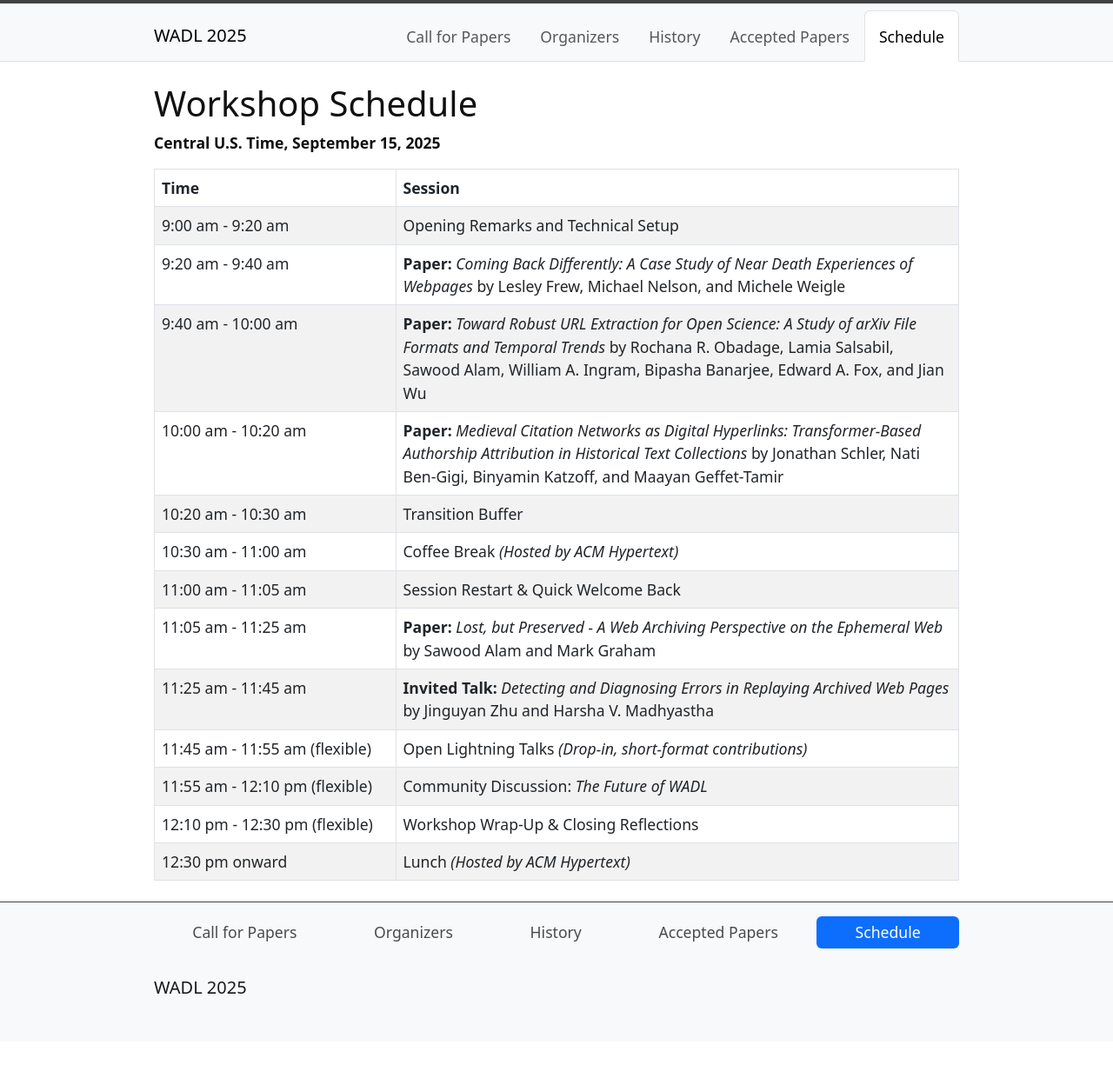
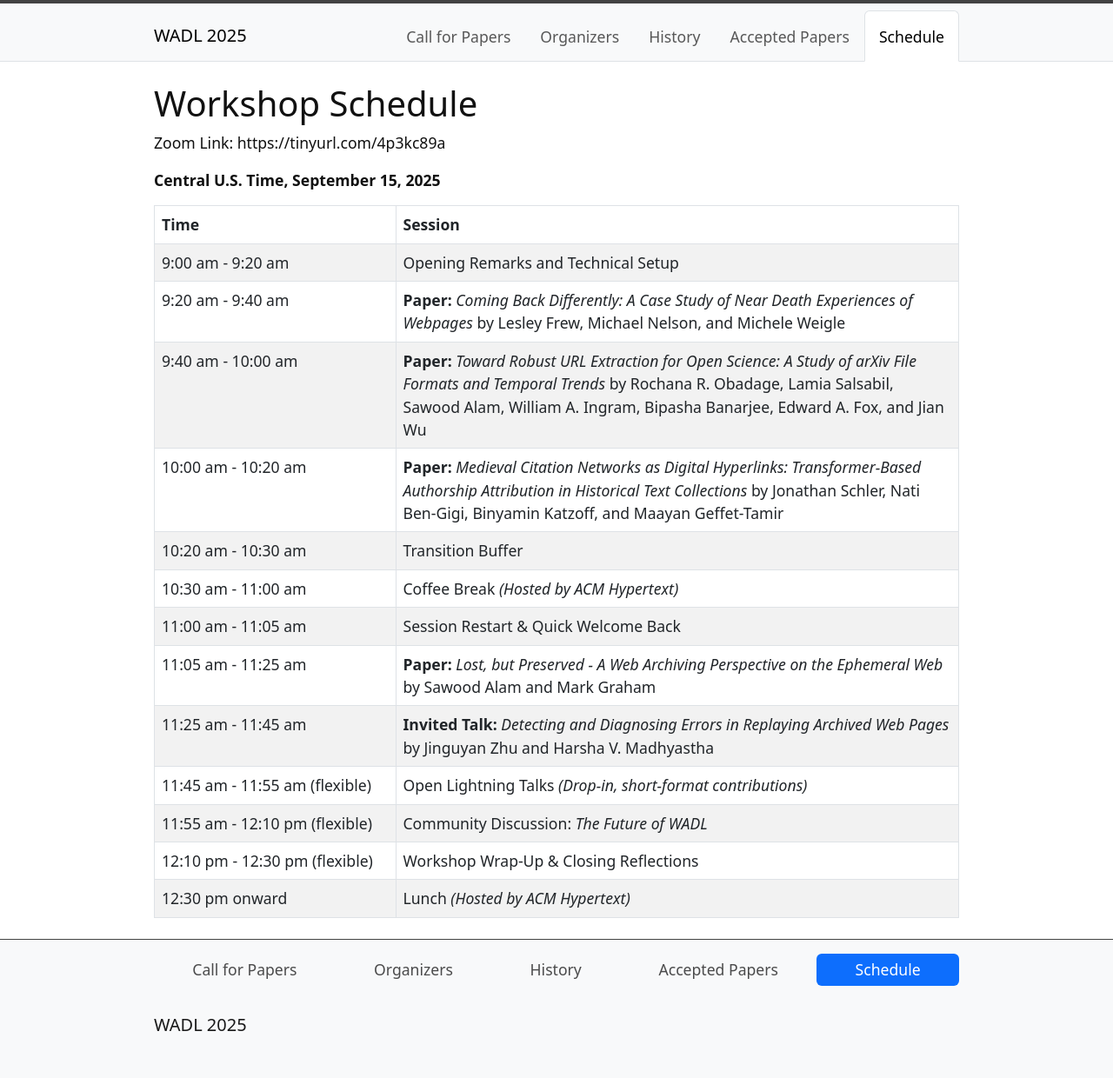
Before and after one commit to wadlworkshop/wadlworkshop.github.io, a Jekyll site: the page built from 2025/content/4-schedule.md, in a window 1280 px wide. Shown: the whole page at 87% size. Built offline with Jekyll 4.4.1, drawn with Linux system fonts in a browser that asks for light colours; our own code applies the rules of GitHub Pages for plain Markdown files; before the commit the page ends 1198 px from its top, so only the background shows below that.

Commit message:
Add Zoom link to workshop schedule

```diff
--- a/2025/content/4-schedule.md
+++ b/2025/content/4-schedule.md
@@ -3,6 +3,8 @@ title: Schedule
 nav: Schedule
 ---
 # Workshop Schedule
+
+Zoom Link: https://tinyurl.com/4p3kc89a
 
 **Central U.S. Time, September 15, 2025**
 
```
